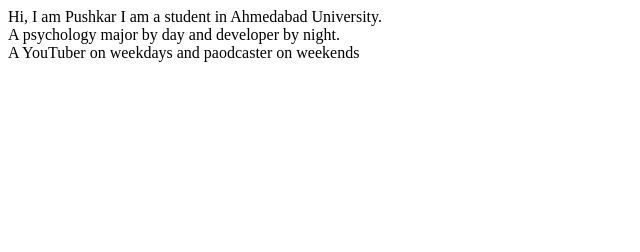
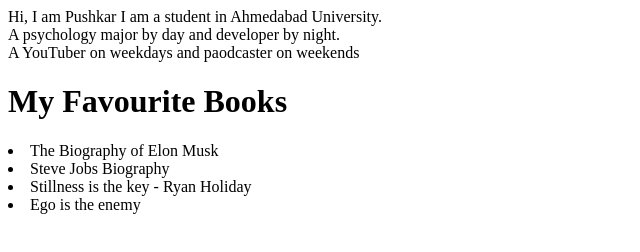
Before and after one commit to pushkarsingh019/pushkarsingh.in, a plain HTML site: page index.html in a window 1280 px wide. Shown: the whole page, without its empty margins (0-640 px from the left). Drawn offline with Linux system fonts and the light colour scheme.

```diff
--- a/index.html
+++ b/index.html
@@ -11,5 +11,11 @@
     I am a student in Ahmedabad University. <br>
     A psychology major by day and developer by night. <br>
     A YouTuber on weekdays and paodcaster on weekends <br>
+
+    <h1>My Favourite Books</h1>
+    <li>The Biography of Elon Musk</li>
+    <li>Steve Jobs Biography</li>
+    <li>Stillness is the key - Ryan Holiday</li>
+    <li>Ego is the enemy</li>
 </body>
 </html>
```
